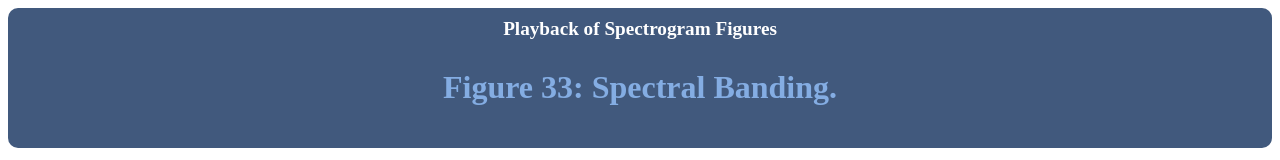
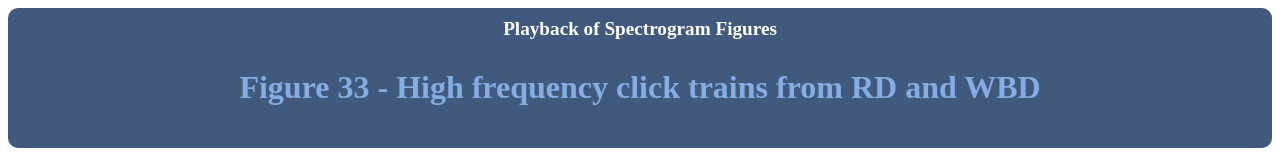
Before and after one commit to tomwebber96/PhD_SoundFiles, a plain HTML site: page figure33.html in a window 1280 px wide. Shown: the top 160 px of the page. Drawn offline with Linux system fonts and the light colour scheme.

Commit message:
Update figure33.html

```diff
--- a/figure33.html
+++ b/figure33.html
@@ -3,12 +3,12 @@
 <head>
   <meta charset="UTF-8">
   <meta name="viewport" content="width=device-width, initial-scale=1.0">
-  <title>Figure 33 - High frequency click trains from RD and WBD.</title>
+  <title>Figure 33 - High frequency click trains from RD and WBD</title>
   <link rel="stylesheet" href="style.css">
 </head>
 <body>
   <header>
-    <h1>Figure 33: Spectral Banding.</h1>
+    <h1>Figure 33 - High frequency click trains from RD and WBD</h1>
   </header>
   <div class="container">
 
```
